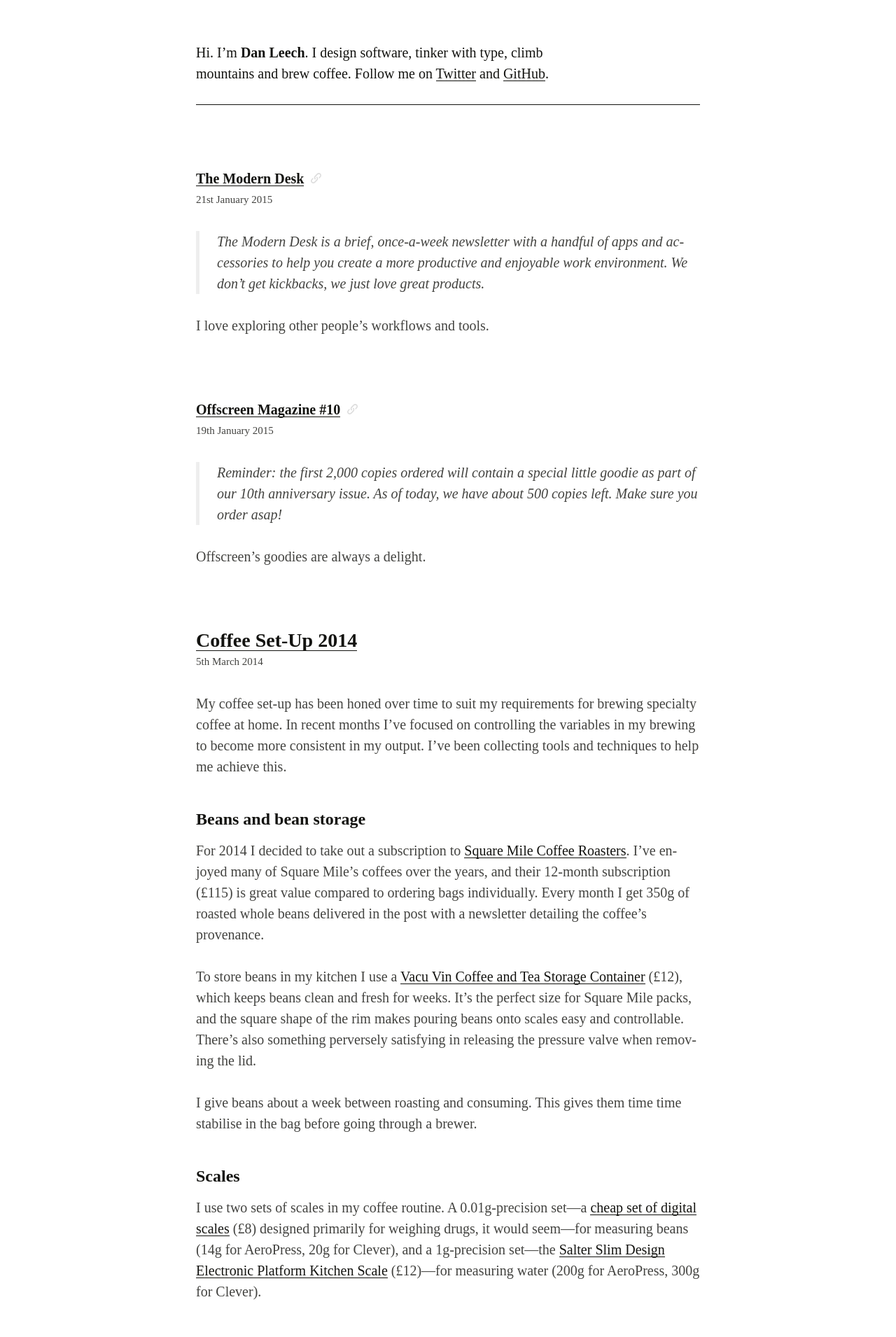
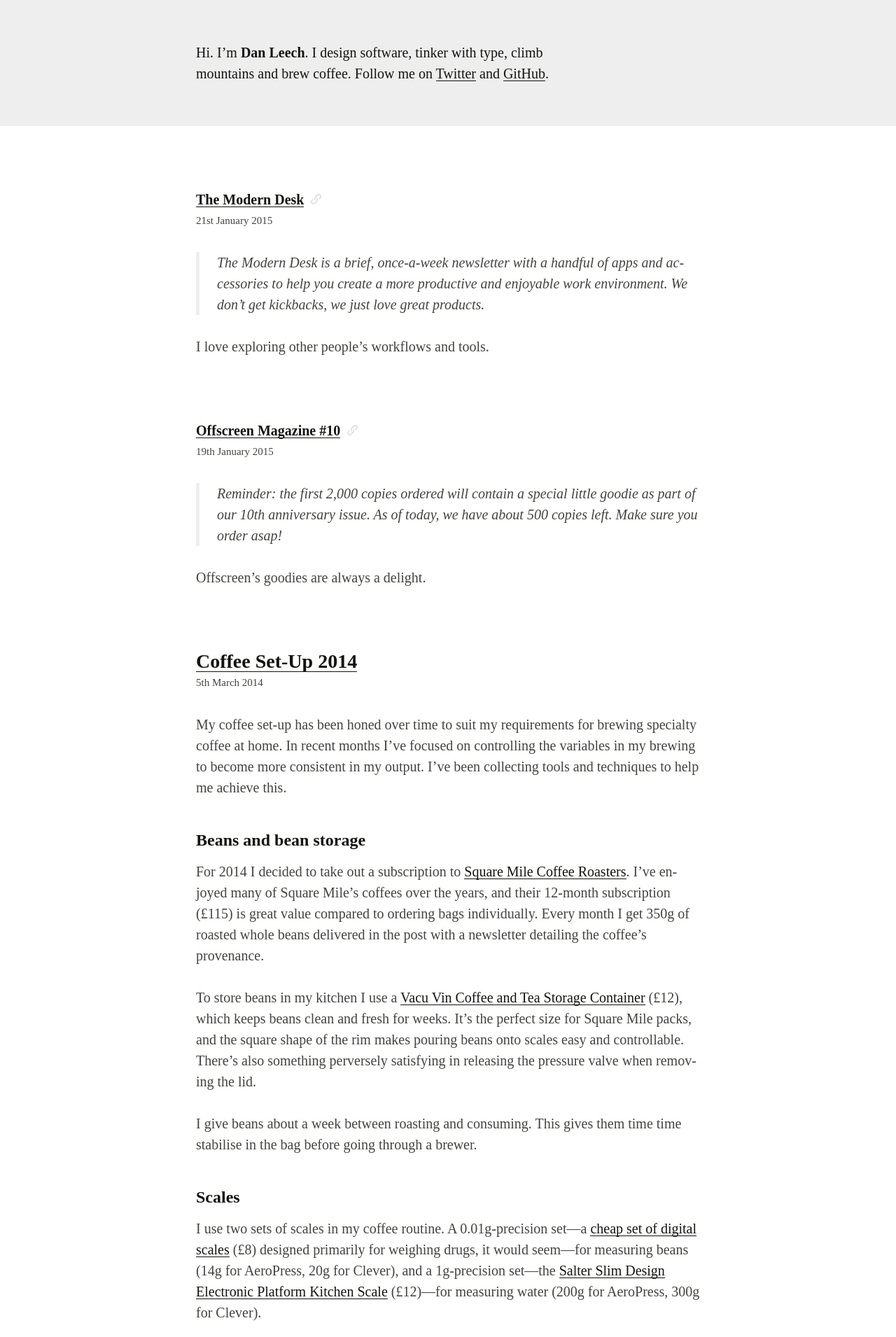
Before and after one commit to danleech/danleech.com, a Jekyll site: the page built from index.md, in a window 1280 px wide. Shown: the top 1910 px of the page at 70% size. Built offline with Jekyll 4.4.1, drawn with Linux system fonts in a browser that asks for light colours; some web fonts are replaced; Markdown is read by kramdown in place of the engine named in the settings.

Commit message:
Changed header background to grey

```diff
--- a/_includes/footer.html
+++ b/_includes/footer.html
@@ -1,5 +1,7 @@
     <footer class="site-footer" role="contentinfo">
-        <p>&copy; 2012–2015 {{ site.author }}. Follow me on <a href="https://twitter.com/d_leech">Twitter</a> and <a href="https://github.com/danleech">GitHub</a>.</p>
+        <div class="container">
+            <p>&copy; 2012–2015 {{ site.author }}. Follow me on <a href="https://twitter.com/d_leech">Twitter</a> and <a href="https://github.com/danleech">GitHub</a>.</p>
+        </div>
     </footer>
     <script>
         (function(i,s,o,g,r,a,m){i['GoogleAnalyticsObject']=r;i[r]=i[r]||function(){
--- a/_includes/header.html
+++ b/_includes/header.html
@@ -15,5 +15,7 @@
 
 <body>
     <header class="site-header" role="banner">
-        <p class="introduction">Hi. I’m <a href="/">{{ site.author }}</a>. {{ site.description }} Follow me on <a href="https://twitter.com/d_leech">Twitter</a> and <a href="https://github.com/danleech">GitHub</a>.</p>
+        <div class="container">
+            <p class="introduction">Hi. I’m <a href="/">{{ site.author }}</a>. {{ site.description }} Follow me on <a href="https://twitter.com/d_leech">Twitter</a> and <a href="https://github.com/danleech">GitHub</a>.</p>
+        </div>
     </header>
--- a/_layouts/home.html
+++ b/_layouts/home.html
@@ -1,4 +1,5 @@
 {% include header.html %}
+    <div class="container">
         <main class="site-main" role="main">{% for post in site.posts %}
             {% if post.linkpost == "true" %}<article class="article--link">
                 <header>
@@ -16,4 +17,5 @@
                 {{ post.content }}
             <article>{% endif %}{% endfor %}
         </main>
+    </div>
 {% include footer.html %}
--- a/_layouts/page.html
+++ b/_layouts/page.html
@@ -1,4 +1,5 @@
 {% include header.html %}
+    <div class="container">
         <main class="site-main" role="main">
             <article class="article--page">
                 <header>
@@ -7,4 +8,5 @@
                 {{ content }}
             <article>
         </main>
+    </div>
 {% include footer.html %}
--- a/_layouts/post.html
+++ b/_layouts/post.html
@@ -1,4 +1,5 @@
 {% include header.html %}
+    <div class="container">
         <main class="site-main" role="main">
             {% if page.linkpost == "true" %}<article class="article--link">
                 <header>
@@ -16,4 +17,5 @@
                 {{ content }}
             <article>{% endif %}
         </main>
+    </div>
 {% include footer.html %}
--- a/css/main.scss
+++ b/css/main.scss
@@ -19,9 +19,8 @@
 }
 
 body {
-    max-width: 36rem;
     margin: 0 auto;
-    padding: 0.75rem;
+    padding: 0;
     background: $white;
     // background-image: linear-gradient(180deg, transparent 0%, transparent 50%, $blue 50%, $blue 100%);
     // background-size: 3rem 3rem;
@@ -39,12 +38,6 @@
        -moz-hyphens: auto;
         -ms-hyphens: auto;
             hyphens: auto;
-    @media (min-width: 500px) {
-        padding: 1.5rem 3rem;
-    }
-    @media (min-width: 1000px) {
-        padding: 1.5rem 6rem 0;
-    }
 }
 
 a {
@@ -189,15 +182,24 @@
     }
 }
 
+.container {
+    max-width: 36rem;
+    margin: 0 auto;
+    padding: 0 0.75rem;
+    @media (min-width: 500px) {
+        padding: 0 1.5rem;
+    }
+    @media (min-width: 1000px) {
+        padding: 0 3rem;
+    }
+}
+
 .site-header {
     padding: 1.5rem 0;
-    background-image: linear-gradient(180deg, transparent 0%, transparent 50%, $black 50%, $black 100%);
-    background-position: bottom;
-    background-repeat: repeat-x;
-    background-size: 2px 2px;
+    background: $grey;
     color: $black;
-    @media (-webkit-min-device-pixel-ratio: 2), (min-resolution: 192dpi) {
-        background-size: 1px 1px;
+    @media (min-width: 500px) {
+        padding: 3rem 0;
     }
 }
 
```
Lines whose indentation alone changed are shown as unchanged.
